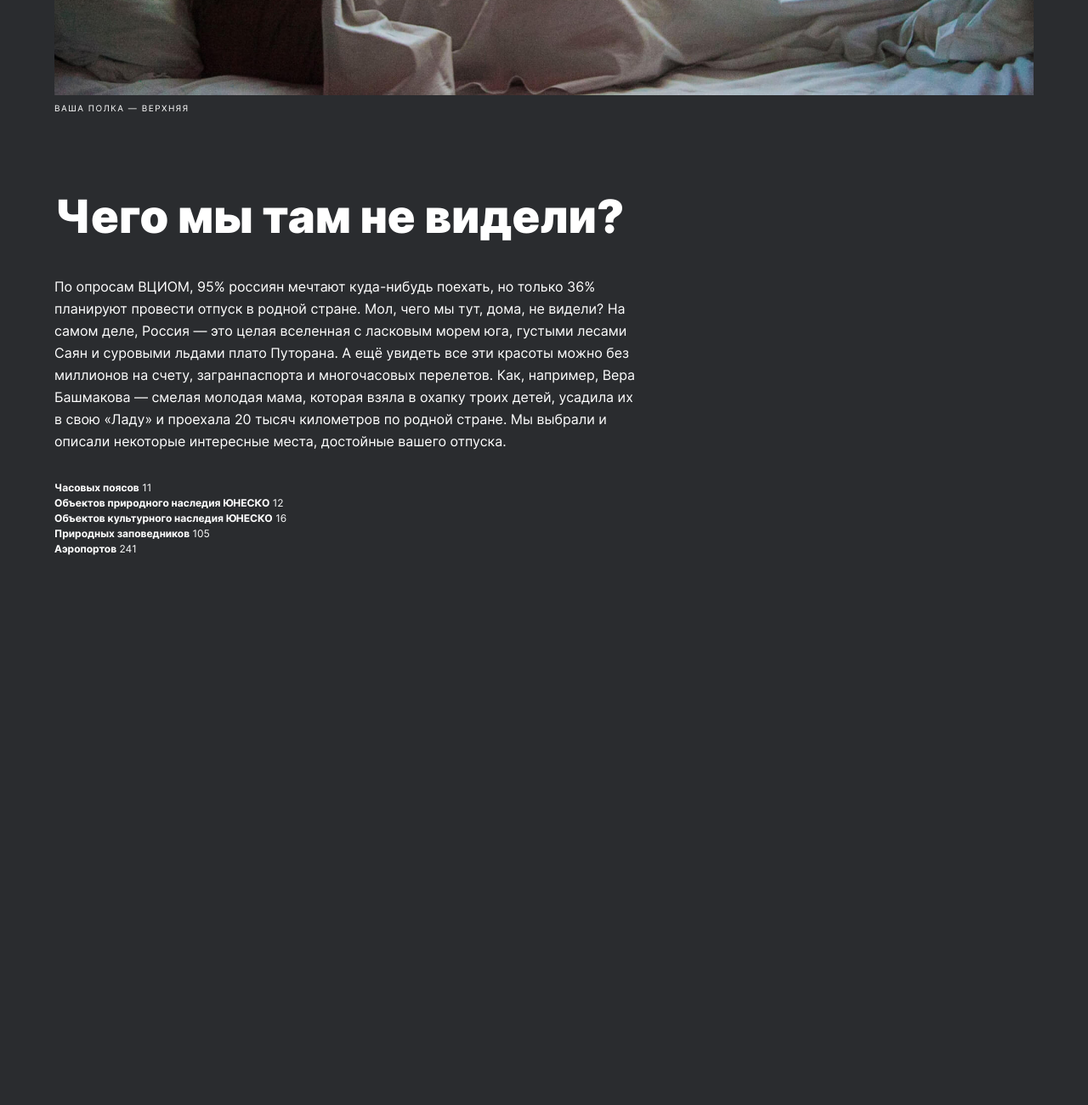
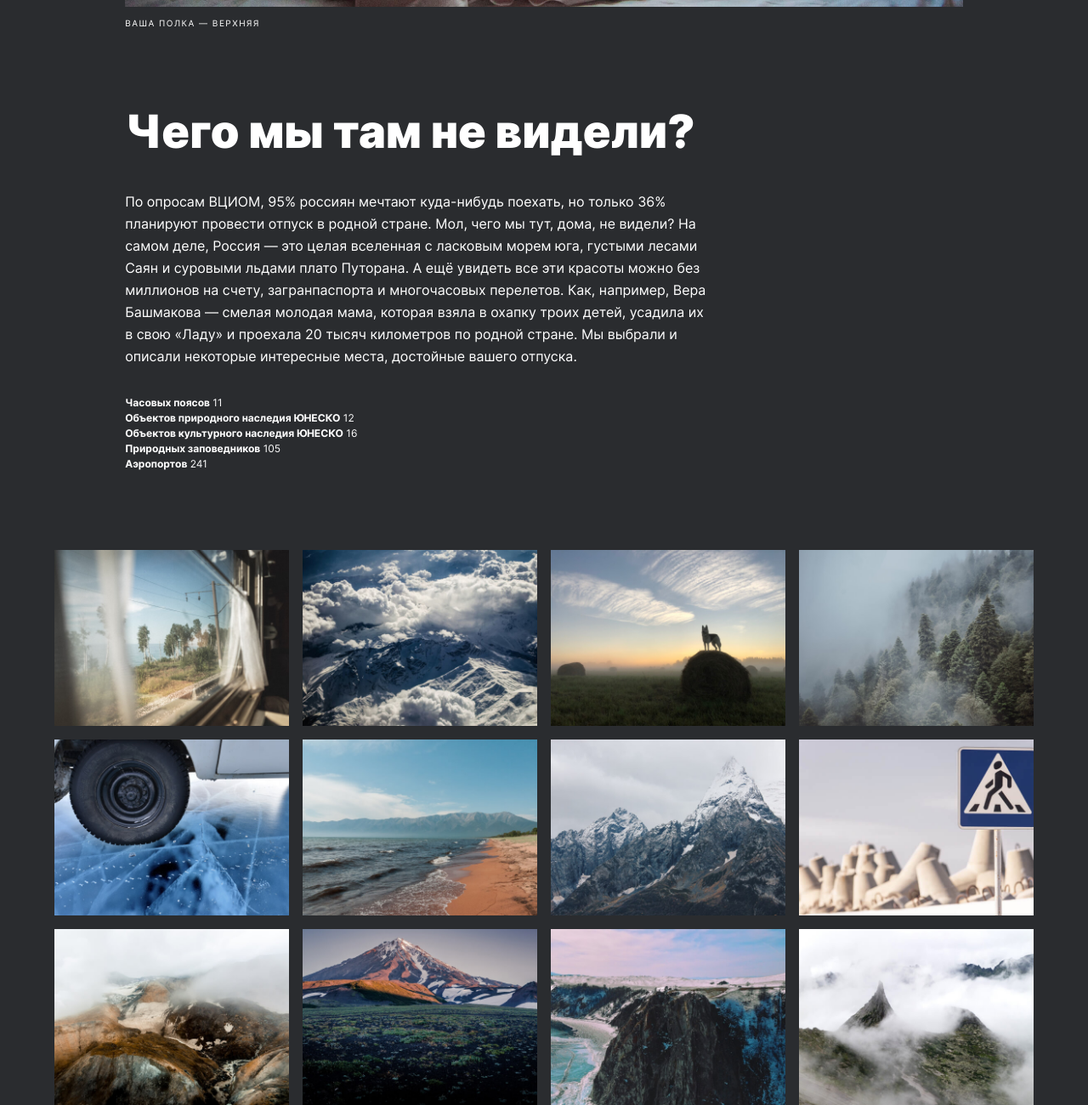
Before and after one commit to NotACat1/russian-travel, a plain HTML site: page index.html in a window 1280 px wide. Shown: the part 1112-2412 px from the top of the page at 85% size. Before the commit the page ends 1767 px from the top, so only its background shows below. Drawn offline with Linux system fonts and the light colour scheme.

Commit message:
Создание photo-grid

```diff
--- a/blocks/header/__img-subtitle/header__img-subtitle.css
+++ b/blocks/header/__img-subtitle/header__img-subtitle.css
@@ -11,3 +11,9 @@
   margin-top: 0;
   margin-bottom: 0;
 }
+
+@media screen and (min-width: 992px) {
+  .header__img-subtitle {
+    margin-left: 0;
+  }
+}
--- a/blocks/header/__img/header__img.css
+++ b/blocks/header/__img/header__img.css
@@ -2,12 +2,3 @@
   width: 100%;
   margin-bottom: 8px;
 }
-
-@media screen and (min-width: 992px) {
-  .header__img {
-    display: block;
-    margin-left: auto;
-    margin-right: auto;
-    width: 90%;
-  }
-}
--- a/blocks/header/header.css
+++ b/blocks/header/header.css
@@ -4,8 +4,15 @@
   margin: 0 auto;
 }
 
+@media screen and (min-width: 992px) {
+  .header {
+    width: 90%;
+  }
+}
+
 @media screen and (min-width: 1200px) {
   .header {
     padding-top: 56px;
+    width: 77%;
   }
 }
--- a/blocks/intro/__title/intro__title.css
+++ b/blocks/intro/__title/intro__title.css
@@ -15,10 +15,3 @@
     line-height: 58px;
   }
 }
-
-@media screen and (min-width: 768px) {
-  .intro__title {
-    font-size: 54px;
-    line-height: 58px;
-  }
-}
--- a/blocks/intro/intro.css
+++ b/blocks/intro/intro.css
@@ -1,7 +1,7 @@
 .intro {
   padding-top: 64px;
   width: 90%;
-  margin: 0 auto;
+  margin-left: 5%;
 }
 
 @media screen and (min-width: 768px) {
@@ -18,3 +18,9 @@
     margin-left: 5%;
   }
 }
+
+@media screen and (min-width: 1200px) {
+  .intro {
+    margin-left: 11.5%;
+  }
+}
--- /dev/null
+++ b/blocks/photo-grid/__list-item/photo-grid__list-item.css
@@ -0,0 +1,3 @@
+.photo-grid__list-item {
+  width: 100%;
+}
--- /dev/null
+++ b/blocks/photo-grid/photo-grid.css
@@ -0,0 +1,32 @@
+.photo-grid {
+  padding-top: 64px;
+  width: 90%;
+  margin-left: auto;
+  margin-right: auto;
+  display: grid;
+  grid-column: 1;
+  gap: 12px;
+}
+
+@media screen and (min-width: 768px) {
+  .photo-grid {
+    padding-top: 88px;
+    grid-template-columns: repeat(2, 1fr);
+    gap: 16px;
+  }
+}
+
+@media screen and (min-width: 992px) {
+  .photo-grid {
+    padding-top: 92px;
+    grid-template-columns: repeat(3, 1fr);
+    gap: 14px;
+  }
+}
+
+@media screen and (min-width: 1200px) {
+  .photo-grid {
+    grid-template-columns: repeat(4, 1fr);
+    gap: 16px;
+  }
+}
--- a/index.html
+++ b/index.html
@@ -67,6 +67,20 @@
         <li class="intro__list-item"><span class="intro__list-item-bold">Аэропортов</span> 241</li>
       </ul>
     </section>
+    <section class="photo-grid">
+      <img class="photo-grid__list-item" src="./images/Russia-IMG-1.jpg" alt="Фото с поезда">
+      <img class="photo-grid__list-item" src="./images/Russia-IMG-2.jpg" alt="Фото с самолета">
+      <img class="photo-grid__list-item" src="./images/Russia-IMG-3.jpg" alt="Фото поля">
+      <img class="photo-grid__list-item" src="./images/Russia-IMG-4.jpg" alt="Фото туманного леса">
+      <img class="photo-grid__list-item" src="./images/Russia-IMG-5.jpg" alt="Фото замерзшего Байкала">
+      <img class="photo-grid__list-item" src="./images/Russia-IMG-6.jpg" alt="Фото моря">
+      <img class="photo-grid__list-item" src="./images/Russia-IMG-7.jpg" alt="Фото гор">
+      <img class="photo-grid__list-item" src="./images/Russia-IMG-8.jpg" alt="Фото зимней России">
+      <img class="photo-grid__list-item" src="./images/Russia-IMG-9.jpg" alt="Фото горного хребта">
+      <img class="photo-grid__list-item" src="./images/Russia-IMG-10.jpg" alt="Фото горы">
+      <img class="photo-grid__list-item" src="./images/Russia-IMG-11.jpg" alt="Фото горы на берегу">
+      <img class="photo-grid__list-item" src="./images/Russia-IMG-12.jpg" alt="Фото гор с дрона">
+    </section>
   </main>
 </body>
 </html>
--- a/pages/index.css
+++ b/pages/index.css
@@ -29,3 +29,7 @@
 @import url("../blocks/intro/__list/intro__list.css");
 @import url("../blocks/intro/__list-item/intro__list-item.css");
 @import url("../blocks/intro/__list-item-bold/intro__list-item-bold.css");
+
+/* photo-grid */
+@import url("../blocks/photo-grid/photo-grid.css");
+@import url("../blocks/photo-grid/__list-item/photo-grid__list-item.css");
```
